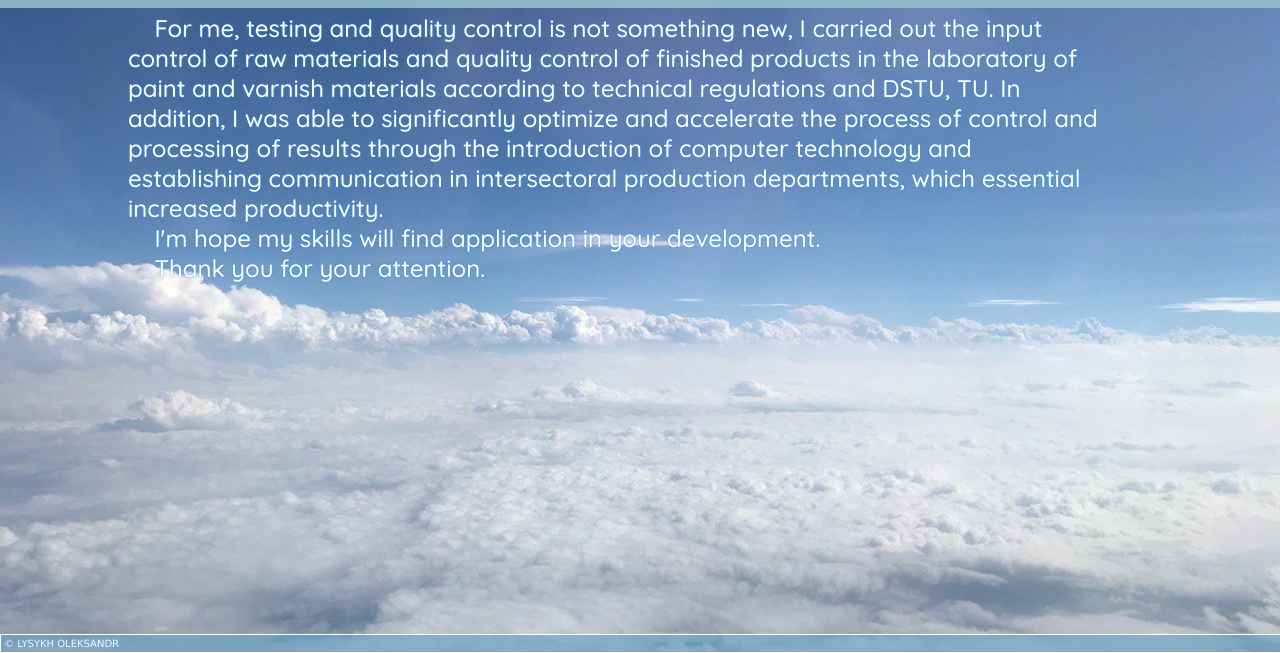
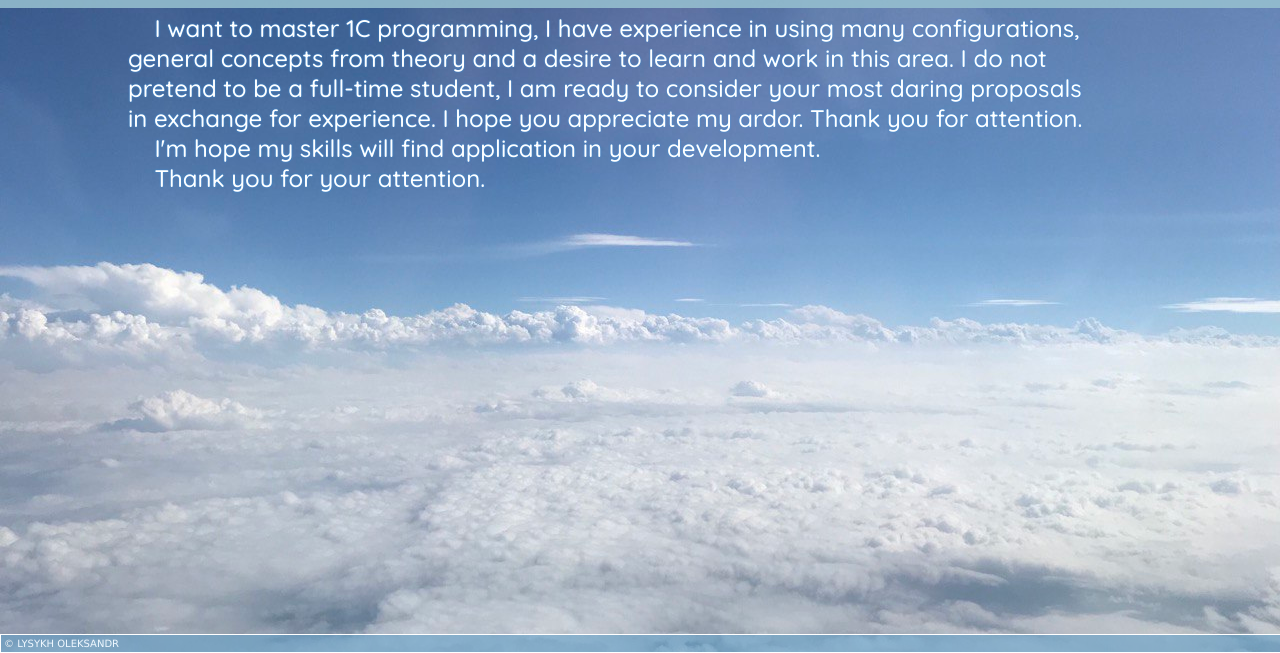
Before and after one commit to SashaLOne/1cv, a plain HTML site: page motivation.html in a window 1280 px wide. Shown: the part 147-800 px from the top of the page. Drawn offline with Linux system fonts and the light colour scheme; a web font is replaced by a local one.

Commit message:
Update motivation.html

```diff
--- a/motivation.html
+++ b/motivation.html
@@ -30,16 +30,9 @@
         </div>
 
     </div>
-    <div class="motiv">&nbsp;&nbsp;&nbsp;&nbsp;For me, testing and quality control is not something new, I
-        carried out the input control of raw materials and quality
-        control of finished products in the laboratory of paint and
-        varnish materials according to technical regulations and
-        DSTU, TU. In addition, I was able to significantly optimize
-        and accelerate the process of control and processing of
-        results through the introduction of computer technology
-        and establishing communication in intersectoral
-        production departments, which essential increased
-        productivity. <br>
+    <div class="motiv">&nbsp;&nbsp;&nbsp;&nbsp;I want to master 1C programming, I have experience in using many configurations, general concepts from theory and a desire to learn and work in this area. I do not pretend to be a full-time student, I am ready to consider your most daring proposals in exchange for experience.
+    I hope you appreciate my ardor.
+    Thank you for attention. <br>
         &nbsp;&nbsp;&nbsp;&nbsp;I'm hope my skills will find application in your development. <br>
         &nbsp;&nbsp;&nbsp;&nbsp;Thank you for your attention.</div>
     <div id="footer">
```
